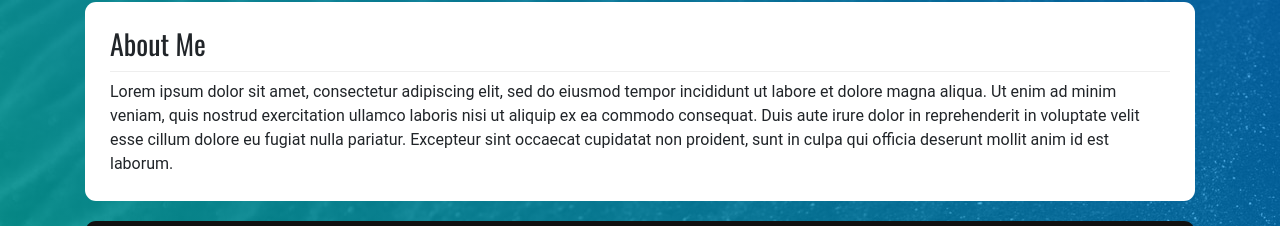
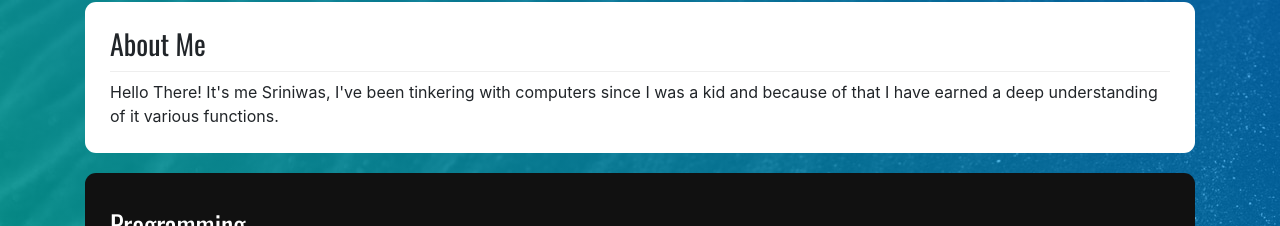
Before and after one commit to sriniwas14/SriniwasJha.in, a React (Create React App) app: page / in a window 1280 px wide. Shown: the part 216-442 px from the top of the page. Built offline with nearby package versions, Linux system fonts and the light colour scheme; a web font is replaced by a local one.

Commit message:
Changed the intro text

```diff
--- a/src/components/Home.js
+++ b/src/components/Home.js
@@ -19,7 +19,9 @@ export default function Home() {
             <animated.div style={animPropsAboutMe}>
                 <Row>
                     <Col sm={12}>
-                        <TextSection heading="About Me" text="Lorem ipsum dolor sit amet, consectetur adipiscing elit, sed do eiusmod tempor incididunt ut labore et dolore magna aliqua. Ut enim ad minim veniam, quis nostrud exercitation ullamco laboris nisi ut aliquip ex ea commodo consequat. Duis aute irure dolor in reprehenderit in voluptate velit esse cillum dolore eu fugiat nulla pariatur. Excepteur sint occaecat cupidatat non proident, sunt in culpa qui officia deserunt mollit anim id est laborum." />
+                        <TextSection heading="About Me">
+                            <p>Hello There! It's me Sriniwas, I've been tinkering with computers since I was a kid and because of that I have earned a deep understanding of it various functions. </p>
+                        </TextSection>
                     </Col>
                 </Row>
             </animated.div>
```
